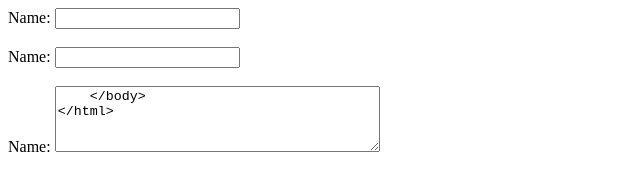
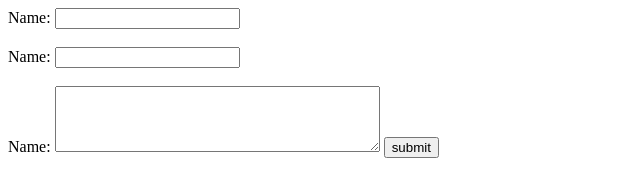
Before and after one commit to Ranjuuu/sem5, a plain HTML site: page form.html in a window 1280 px wide. Shown: the whole page, without its empty margins (0-640 px from the left). Drawn offline with Linux system fonts and the light colour scheme.

Commit message:
add submit

```diff
--- a/form.html
+++ b/form.html
@@ -12,9 +12,9 @@
             <input type="email" id="email" name="email" required><br><br>
 
             <label for="message">Name:</label>
-            <textarea id="message" name="message" rows="4" cols="38"
+            <textarea id="message" name="message" rows="4" cols="38" required></textarea>
 
-
+            <input type="submit" value="submit">
 
         </form>
     </body>
```
